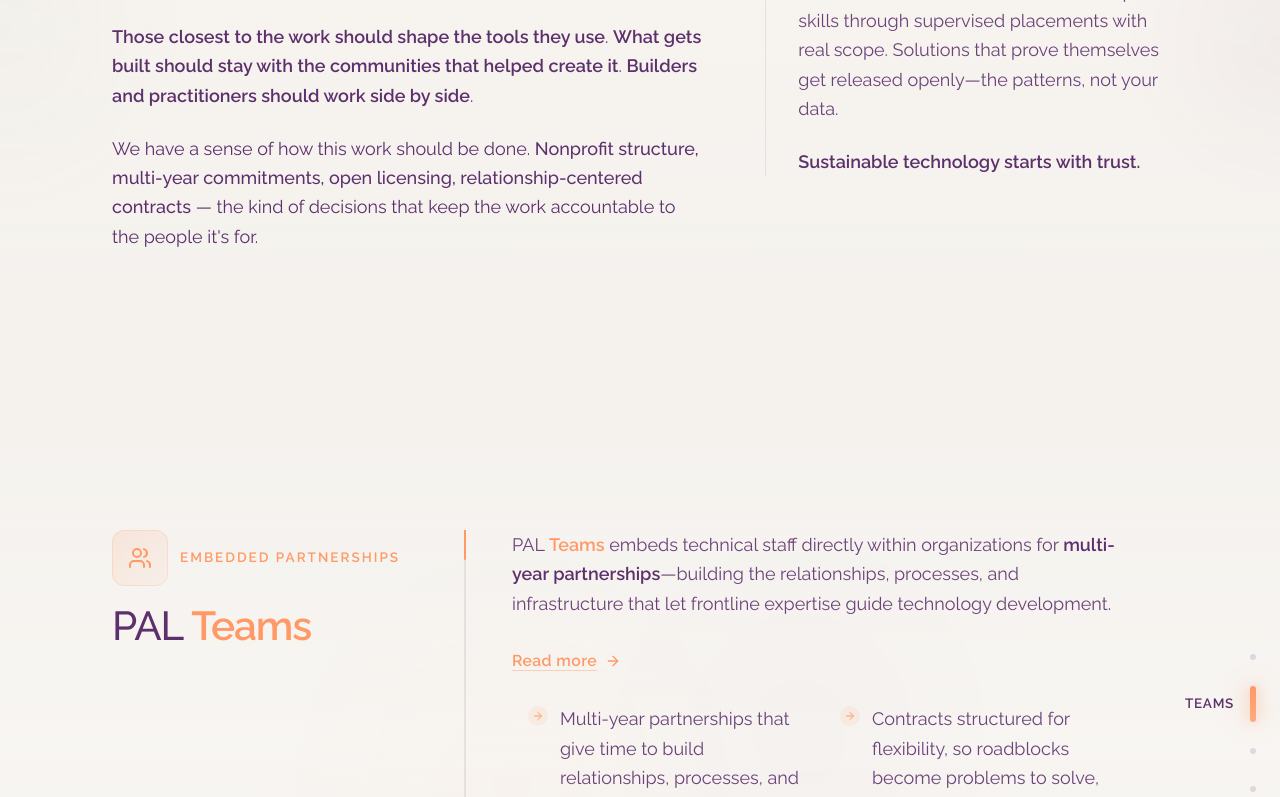
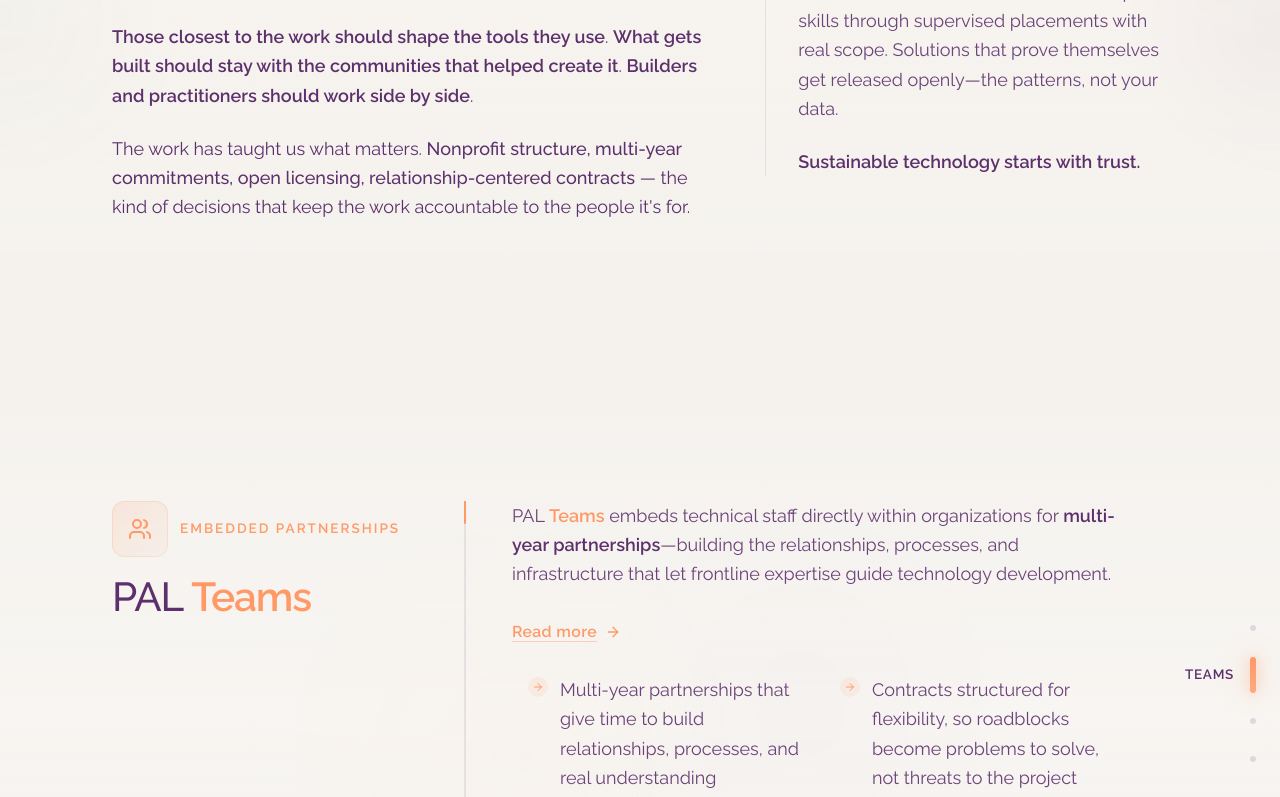
Before and after one commit to slyuber/PALcares2025Redesign, a Next.js app: page / in a window 1280 px wide. Shown: the part 1120-1917 px from the top of the page. Built offline with nearby package versions, Linux system fonts and the light colour scheme.

Commit message:
content: Soften NeedWeNoticed tone, trim Contact copy, remove Treaty language

```diff
--- a/app/components/Contact.tsx
+++ b/app/components/Contact.tsx
@@ -139,7 +139,7 @@
               animate={leftInView ? { opacity: 1, y: 0 } : undefined}
               transition={{ duration: prefersReducedMotion ? 0 : 0.5, delay: prefersReducedMotion ? 0 : 0.2, ease: EASE_PREMIUM }}
             >
-              Whatever brought you here&mdash;a specific challenge, a question about fit, or just curiosity about what we do&mdash;we&apos;re glad to talk. We read every message and respond personally.
+              Whatever brought you here&mdash;a specific challenge, a question about fit, or just curiosity about what we do&mdash;we&apos;re glad to talk.
             </motion.p>
 
             <div className="w-16 h-px bg-gradient-to-r from-[#FF9966]/50 to-transparent" />
@@ -155,7 +155,6 @@
               </a>
 
               <div className="text-sm text-[#5C306C]/60">
-                <p className="font-medium text-[#5C306C]/80">Treaty 6 &amp; Treaty 7 Territories</p>
                 <p>Calgary &amp; Edmonton, Alberta</p>
               </div>
             </div>
--- a/app/components/NeedWeNoticed.tsx
+++ b/app/components/NeedWeNoticed.tsx
@@ -128,7 +128,7 @@
             </p>
 
             <p className="text-base md:text-lg text-[#5C306C] leading-relaxed">
-              We have a sense of how this work should be done.{" "}
+              The work has taught us what matters.{" "}
               <span className="text-[#5C306C] font-medium">
                 Nonprofit structure, multi-year commitments, open licensing,
                 relationship-centered contracts
```
Also changed, not shown: 1 other file (tests, documents, lock files or other folders).
